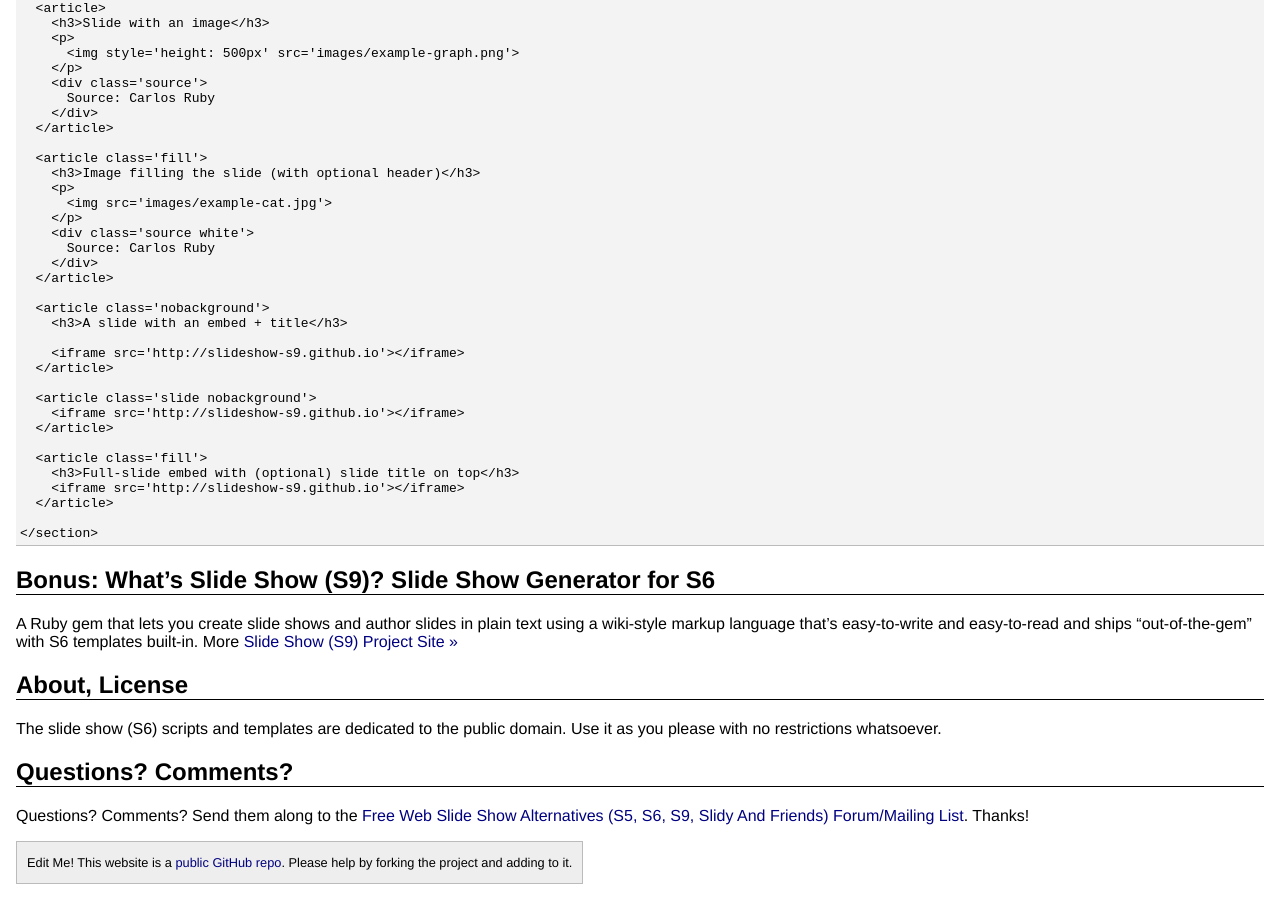
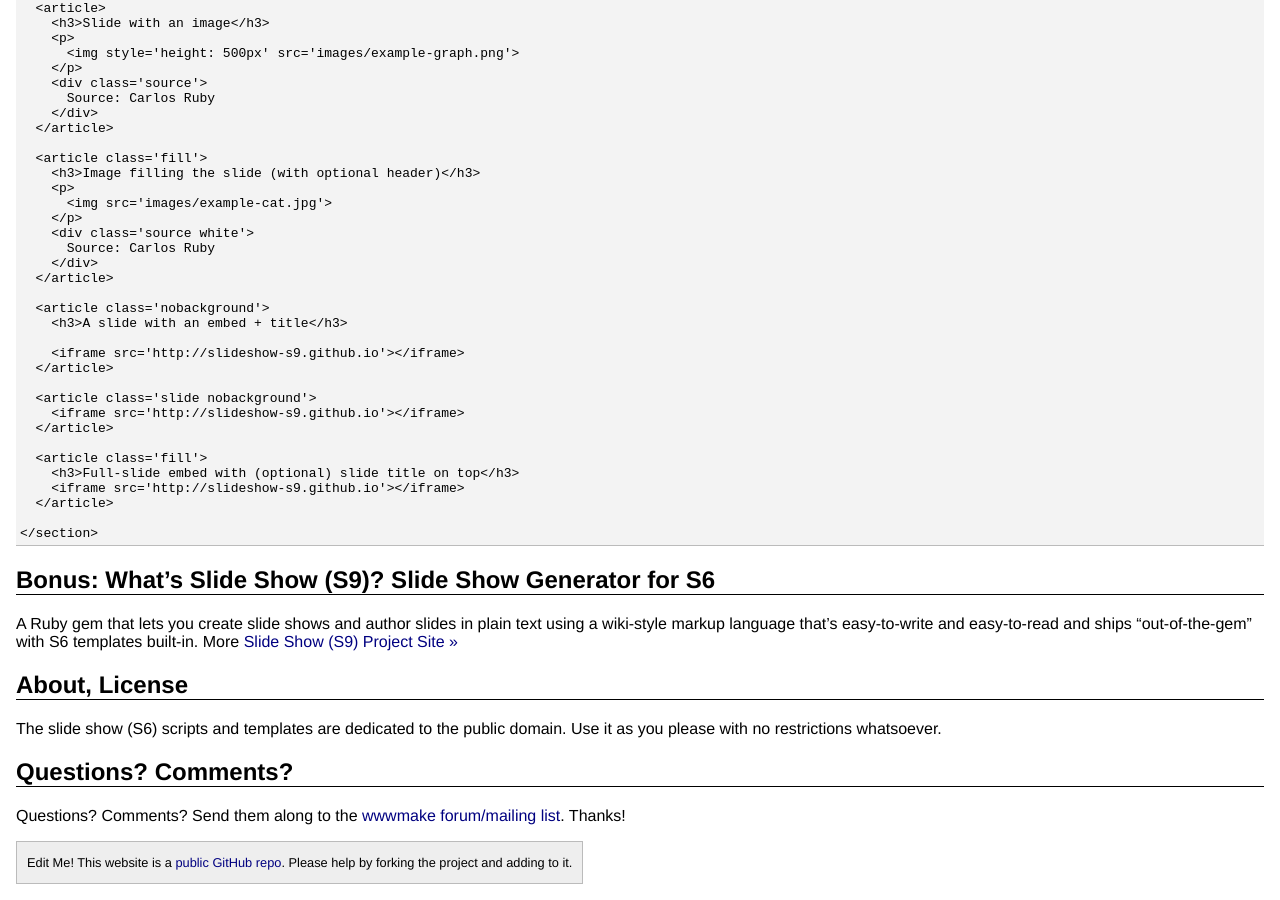
Before and after one commit to slidekit/slidekit.github.io, a Jekyll site: the page built from index.md, in a window 1280 px wide and 900 px high, scrolled down 2129 px. Built offline with Jekyll 4.4.1, drawn with Linux system fonts in a browser that asks for light colours.

Commit message:
Update questions.md

```diff
--- a/_includes/questions.md
+++ b/_includes/questions.md
@@ -1,5 +1,5 @@
 ## Questions? Comments? {#questions}
 
 Questions? Comments? Send them along to the
-[Free Web Slide Show Alternatives (S5, S6, S9, Slidy And Friends) Forum/Mailing List](http://groups.google.com/group/webslideshow).
+[wwwmake forum/mailing list](http://groups.google.com/group/wwwmake).
 Thanks!
```
